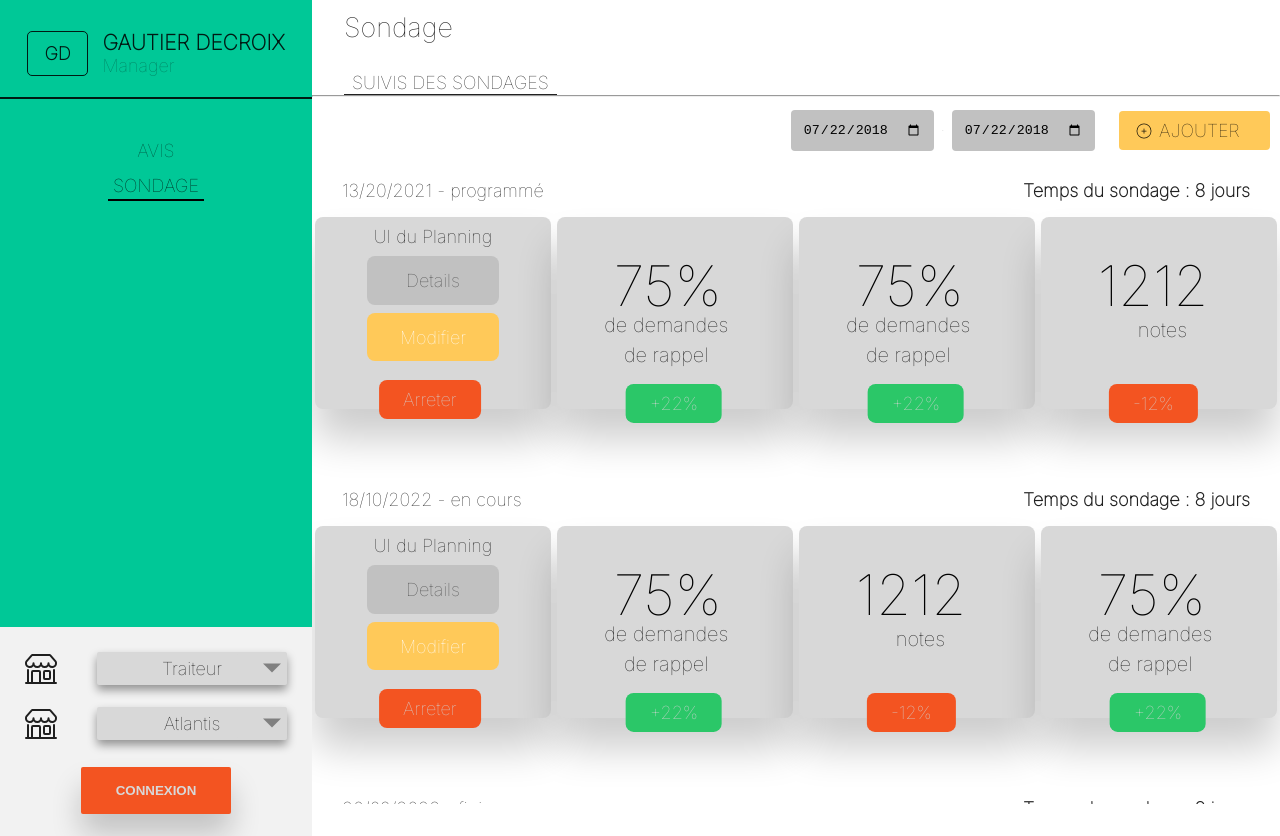
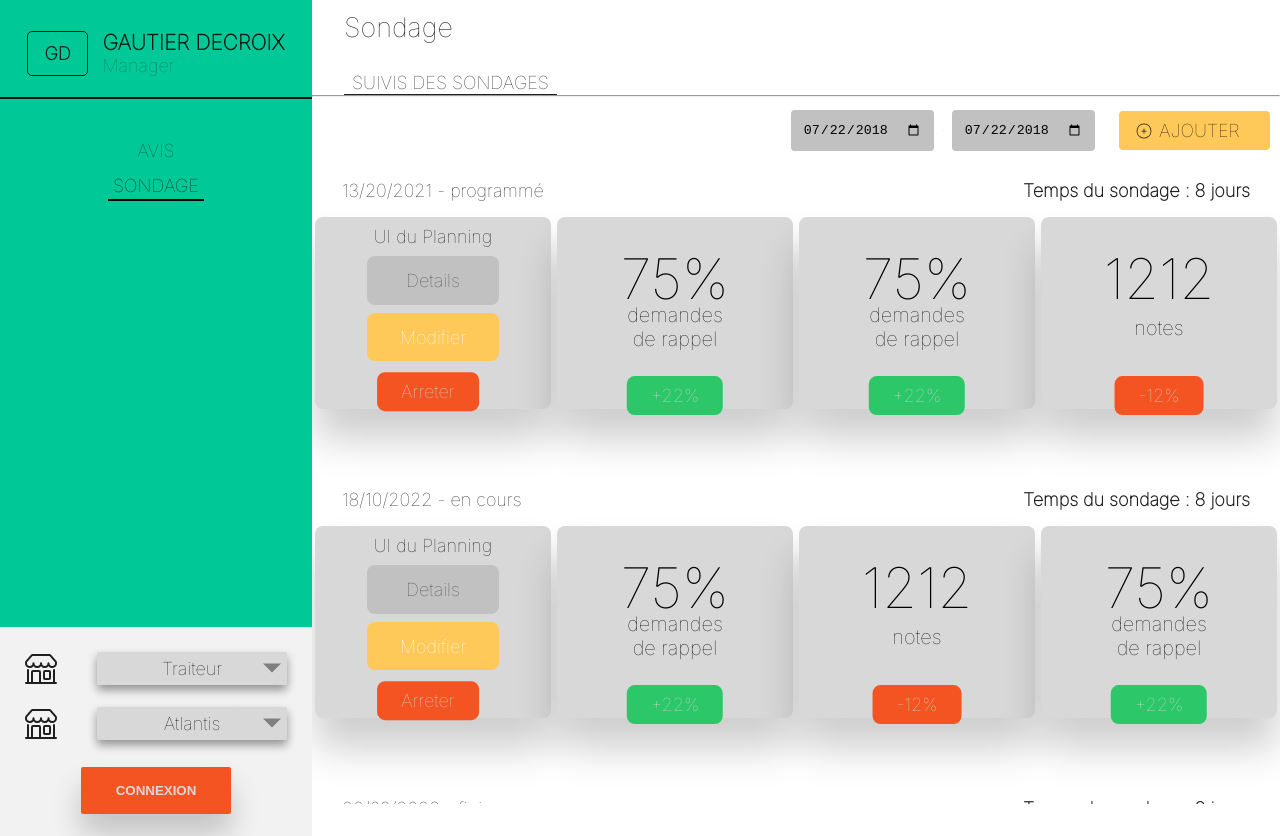
Before and after one commit to Salim255/Avis-Sondage, a React (Create React App) app in the folder avis-sondage/: page /sondage in a window 1280 px wide. Built offline with nearby package versions, Linux system fonts and the light colour scheme.

Commit message:
Add: surveySlice and createSurvey files

```diff
--- a/avis-sondage/src/components/AvisClient.js
+++ b/avis-sondage/src/components/AvisClient.js
@@ -1,14 +1,19 @@
-import React from "react";
+import React, { useEffect } from "react";
 import { ReactComponent as Up } from "../img/icons/thumbs-up.svg";
 import { ReactComponent as Down } from "../img/icons/thumbs-down.svg";
 import { ReactComponent as Star } from "../img/icons/star.svg";
 import { AiFillLike } from "react-icons/ai";
 
-function AvisClient() {
+function AvisClient({ review, ratting, last_name, first_name }) {
+  console.log(first_name);
+  useEffect(() => {}, [review, ratting, last_name, first_name]);
   return (
     <>
-      <section className="ratting-section">
+      <section className="ratting-section" id="clientreview">
         <div className="ratting-container">
+          <a href="#avis-section" className="ratting-container__close">
+            &times;
+          </a>
           <div className="ratting-container__ratting">
             <div className="like">
               <p className="like__text">Aimez vous utiliser l'application ?</p>
@@ -49,23 +54,41 @@ function AvisClient() {
               <label className="form__group--label">
                 Apport quotidien Welleat :
               </label>
-              <textarea type="text" className="form__group--text" rows="3" />
+              <textarea
+                type="text"
+                className="form__group--text"
+                rows="2"
+                value={review}
+              />
             </div>
             <div className="form__group">
               <label className="form__group--label">
                 Remarque sur Welleat :
               </label>
-              <textarea type="text" className="form__group--text" rows="3" />
+              <textarea
+                type="text"
+                className="form__group--text"
+                rows="2"
+                value={review}
+              />
             </div>
             <div className="form__group">
               <label className="form__group--label">Idée pour Welleat :</label>
-              <textarea type="text" className="form__group--text" rows="3" />
+              <textarea
+                type="text"
+                className="form__group--text"
+                rows="2"
+                value={review}
+              />
             </div>
             <div className="form__group">
               <p>L'utilisateur souhaite être rappellé.</p>
               <div className="contact">
                 <div className="contact__info">
-                  <p>Salim Hassan</p>
+                  <p>
+                    {last_name}
+                    {first_name}
+                  </p>
                   <p>06.44.99.25.89</p>
                 </div>
                 <div className="contact__btn">
--- a/avis-sondage/src/components/AvisItem.js
+++ b/avis-sondage/src/components/AvisItem.js
@@ -1,13 +1,15 @@
-import React from "react";
+import React, { useEffect } from "react";
 import { BsShop, BsShopWindow, BsTelephone } from "react-icons/bs";
 import imge from "../img/user.jpeg";
+import AvisClient from "./AvisClient";
 
 function AvisItem({ id, review, ratting, user, last_name, first_name, img }) {
-  console.log(ratting, review, user);
+  useEffect(() => {}, [review, ratting, last_name, first_name]);
   return (
+    <>
       <div className="list-avis">
         <div className="list-avis__user">
-        <img src={img} className="list-avis__user--img" alt="user-img" />
+          <img src={imge} className="list-avis__user--img" alt="user-img" />
           <div className="list-avis__user--name">
             {first_name} {last_name}
           </div>
@@ -35,8 +37,17 @@ function AvisItem({ id, review, ratting, user, last_name, first_name, img }) {
         <div className="list-avis__phone">
           <BsTelephone className="list-avis__phone--icon" />
         </div>
-      <div className="list-avis__details">DÉTAILS</div>
+        <a href="#clientreview" className="list-avis__details">
+          DÉTAILS
+        </a>
       </div>
+      <AvisClient
+        review={review}
+        ratting={ratting}
+        first_name={first_name}
+        last_name={last_name}
+      />
+    </>
   );
 }
 
--- /dev/null
+++ b/avis-sondage/src/components/CreateSurvey.js
@@ -0,0 +1,5 @@
+import React from "react";
+
+export default function CreateSurvey() {
+  return <div>CREATE SERVEY</div>;
+}
--- a/avis-sondage/src/components/Sondage.js
+++ b/avis-sondage/src/components/Sondage.js
@@ -173,8 +173,7 @@ const Sondage = () => {
                     <div className="box__chiffre">75%</div>
 
                     <d className="box__text--4 box__text">
-                      <p> de demandes</p>
-                      <p>de rappel</p>
+                      <p> demandes de rappel</p>
                     </d>
 
                     <div className="box__tage">
@@ -185,8 +184,7 @@ const Sondage = () => {
                     <div className="box__chiffre">75%</div>
 
                     <d className="box__text--4 box__text">
-                      <p> de demandes</p>
-                      <p>de rappel</p>
+                      <p>demandes de rappel</p>
                     </d>
 
                     <div className="box__tage">
@@ -234,8 +232,7 @@ const Sondage = () => {
                     <div className="box__chiffre">75%</div>
 
                     <d className="box__text--4 box__text">
-                      <p> de demandes</p>
-                      <p>de rappel</p>
+                      <p> demandes de rappel</p>
                     </d>
 
                     <div className="box__tage">
@@ -254,8 +251,7 @@ const Sondage = () => {
                     <div className="box__chiffre">75%</div>
 
                     <d className="box__text--4 box__text">
-                      <p> de demandes</p>
-                      <p>de rappel</p>
+                      <p> demandes de rappel</p>
                     </d>
 
                     <div className="box__tage">
@@ -295,8 +291,7 @@ const Sondage = () => {
                     <div className="box__chiffre">75%</div>
 
                     <d className="box__text--4 box__text">
-                      <p> de demandes</p>
-                      <p>de rappel</p>
+                      <p> demandes de rappel</p>
                     </d>
 
                     <div className="box__tage">
@@ -307,8 +302,7 @@ const Sondage = () => {
                     <div className="box__chiffre">75%</div>
 
                     <d className="box__text--4 box__text">
-                      <p> de demandes</p>
-                      <p>de rappel</p>
+                      <p> demandes de rappel</p>
                     </d>
 
                     <div className="box__tage">
@@ -319,8 +313,7 @@ const Sondage = () => {
                     <div className="box__chiffre">75%</div>
 
                     <d className="box__text--4 box__text">
-                      <p> de demandes</p>
-                      <p>de rappel</p>
+                      <p> demandes de rappel</p>
                     </d>
 
                     <div className="box__tage">
--- a/avis-sondage/src/components/SuiviAvis.js
+++ b/avis-sondage/src/components/SuiviAvis.js
@@ -64,7 +64,7 @@ function SuiviAvis() {
 
   return (
     <>
-      <section className="avis-section">
+      <section className="avis-section" id="avis-section">
         <div className="avis-section__left">
           <div className="avis-section__left--up">
             <div className="manager">
@@ -235,8 +235,7 @@ function SuiviAvis() {
                   <div className="box__chiffre">{callPercentage}%</div>
 
                   <div className="box__text--4 box__text">
-                    <p> de demandes</p>
-                    <p>de rappel</p>
+                    <p> demandes de rappel</p>
                   </div>
 
                   <div className="box__tage">
--- /dev/null
+++ b/avis-sondage/src/features/survey/surveySlice.js
@@ -0,0 +1,19 @@
+import axios from "axios";
+import { createSlice } from "@reduxjs/toolkit";
+const initialState = {
+  isLoading: false,
+  surveyOptions: [],
+  surveyDescription: "",
+  status: "pending",
+  isEditing: false,
+  editSurvey: "",
+};
+
+//Create the slice
+
+const surveySlice = createSlice({
+  name: "survey",
+  initialState,
+});
+
+export default surveySlice.reducer;
--- a/avis-sondage/src/store.js
+++ b/avis-sondage/src/store.js
@@ -1,10 +1,10 @@
 import { configureStore } from "@reduxjs/toolkit";
 import reviewReducer from "./features/ratting/reviewSlice";
-console.log("====================================");
-console.log(reviewReducer);
-console.log("====================================");
+import surveyReducer from "./features/survey/surveySlice";
+
 export const store = configureStore({
   reducer: {
     reviews: reviewReducer,
+    survey: surveyReducer,
   },
 });
--- a/avis-sondage/src/styles/_avis-client.scss
+++ b/avis-sondage/src/styles/_avis-client.scss
@@ -5,8 +5,29 @@
   grid-template-rows: max-content 1fr max-content;
   border-radius: 8px;
   box-shadow: 0px 3px 3px 3px rgba($color: #000000, $alpha: 0.2);
+  width: 40%;
+  //height: 70%;
+  position: relative;
+  left: 30%;
+  top: 1%;
+  //margin-bottom: 10rem;
+
+  &__close {
+    margin-left: auto;
+    padding: 0.5rem 1rem;
+    &:link,
+    &:visited {
+      color: rgba($color-black, $alpha: 0.5);
+      text-decoration: none;
+      font-size: 3rem;
+      transition: all 0.2s ease;
+      &:hover {
+        color: $color-error;
+      }
+    }
+  }
   &__ratting {
-    padding: 2rem 3rem;
+    padding: 1rem 3rem;
   }
   &__cancel {
     background: $color-grey-dark-1;
--- a/avis-sondage/src/styles/_avis.scss
+++ b/avis-sondage/src/styles/_avis.scss
@@ -274,45 +274,39 @@
   &__chiffre {
     position: absolute;
     top: 30%;
-    left: 24%;
+    left: 50%;
+    transform: translate(-50%, -30%);
     font-weight: 400;
     font-size: 5.6rem;
     color: #000;
   }
   &__text {
     position: absolute;
+    top: 60%;
+    left: 50%;
+    transform: translate(-50%, -60%);
     text-align: center;
-    margin-top: 1.6rem;
+    //margin-top: 1.6rem;
     color: $color-black;
-    font-family: "Inter";
-    font-style: normal;
     font-weight: 400;
     font-size: 2rem;
     line-height: 4rem;
     &--1 {
-      top: 40%;
-      left: 23%;
     }
     &--2 {
-      top: 40%;
-      left: 41%;
     }
     &--3 {
-      top: 40%;
-      left: 28%;
     }
     &--4 {
-      top: 40%;
-      left: 20%;
-      line-height: 1.5;
+      line-height: 1.2;
     }
   }
 
   &__tage {
     position: absolute;
     top: 85%;
-    left: 25%;
-    transform: translate(10%, 10%);
+    left: 50%;
+    transform: translate(-50%, -10%);
     color: $color-grey-dark-1;
     text-align: center;
 
@@ -421,6 +415,18 @@
     padding: 8px 16px;
     border-radius: 4px;
     color: $color-grey-dark-3;
+    transition: all 0.2s ease;
+
+    &:link,
+    &:visited {
+      //color: rgba($color-black, $alpha: 0.5);
+      text-decoration: none;
+      //font-size: 3rem;
+      transition: all 0.2s ease;
+      &:hover {
+        @include btn-animation;
+      }
+    }
   }
 }
 
--- a/avis-sondage/src/styles/_base.scss
+++ b/avis-sondage/src/styles/_base.scss
@@ -42,8 +42,23 @@ body {
   line-height: 2.3rem;
 }
 .ratting-section {
-  padding: 20rem;
-  background-color: $color-grey-light-3;
+  //padding: 20rem;
+  // margin: 2rem;
+  height: 100vh;
+  width: 100%;
+  position: fixed;
+  top: 0;
+  left: 0;
+
+  background: rgba($color-black, $alpha: 0.8);
+  opacity: 0;
+  visibility: hidden;
+  transition: all 0.3s ease;
+
+  &:target {
+    opacity: 1;
+    visibility: visible;
+  }
 }
 .section-retour-sondage {
   padding: 20rem;
--- a/avis-sondage/src/styles/_popup.scss
+++ b/avis-sondage/src/styles/_popup.scss
@@ -7,7 +7,7 @@
   background: rgba($color-black, $alpha: 0.8);
   opacity: 0;
   visibility: hidden;
-  transition: all 0.9s ease;
+  transition: all 0.3s ease;
 
   &:target {
     opacity: 1;
@@ -40,9 +40,3 @@
     }
   }
 }
-
-.salim {
-  &:target {
-    background-color: red;
-  }
-}
```
Lines whose indentation alone changed are shown as unchanged.
